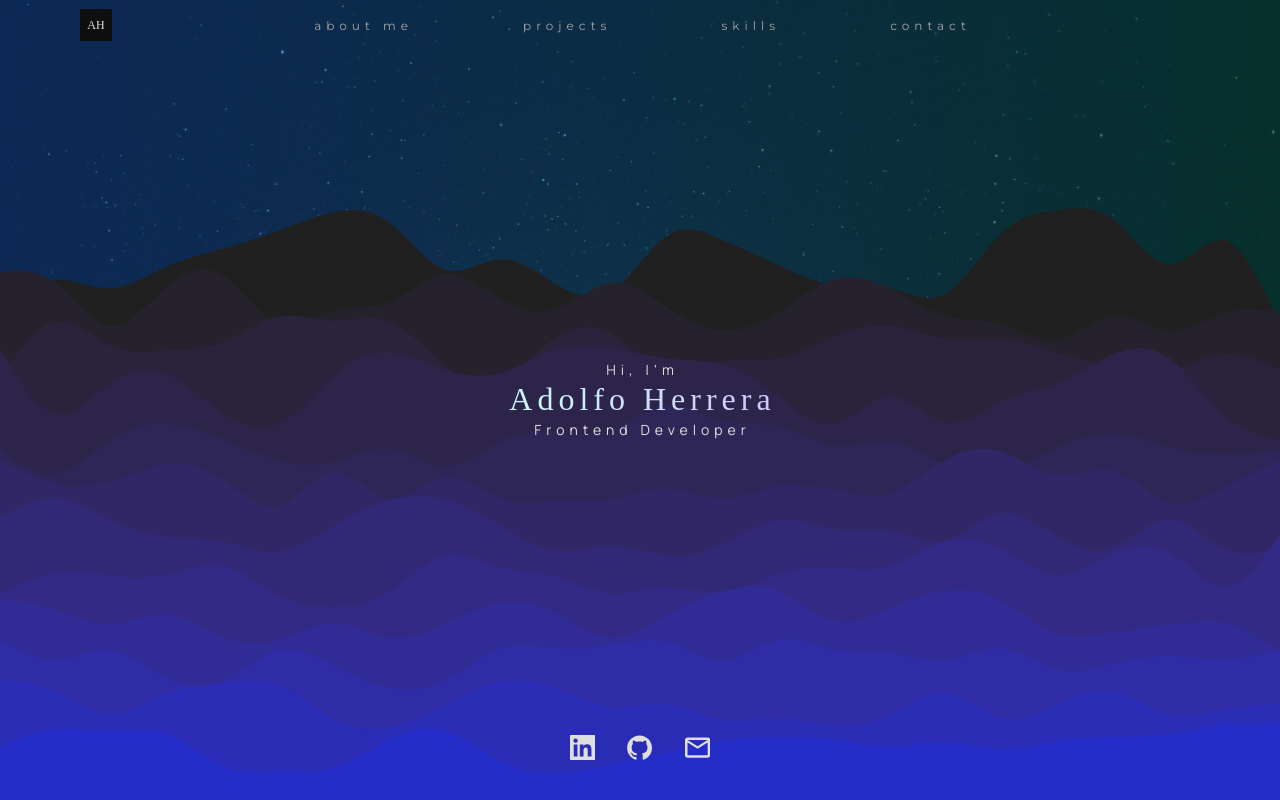
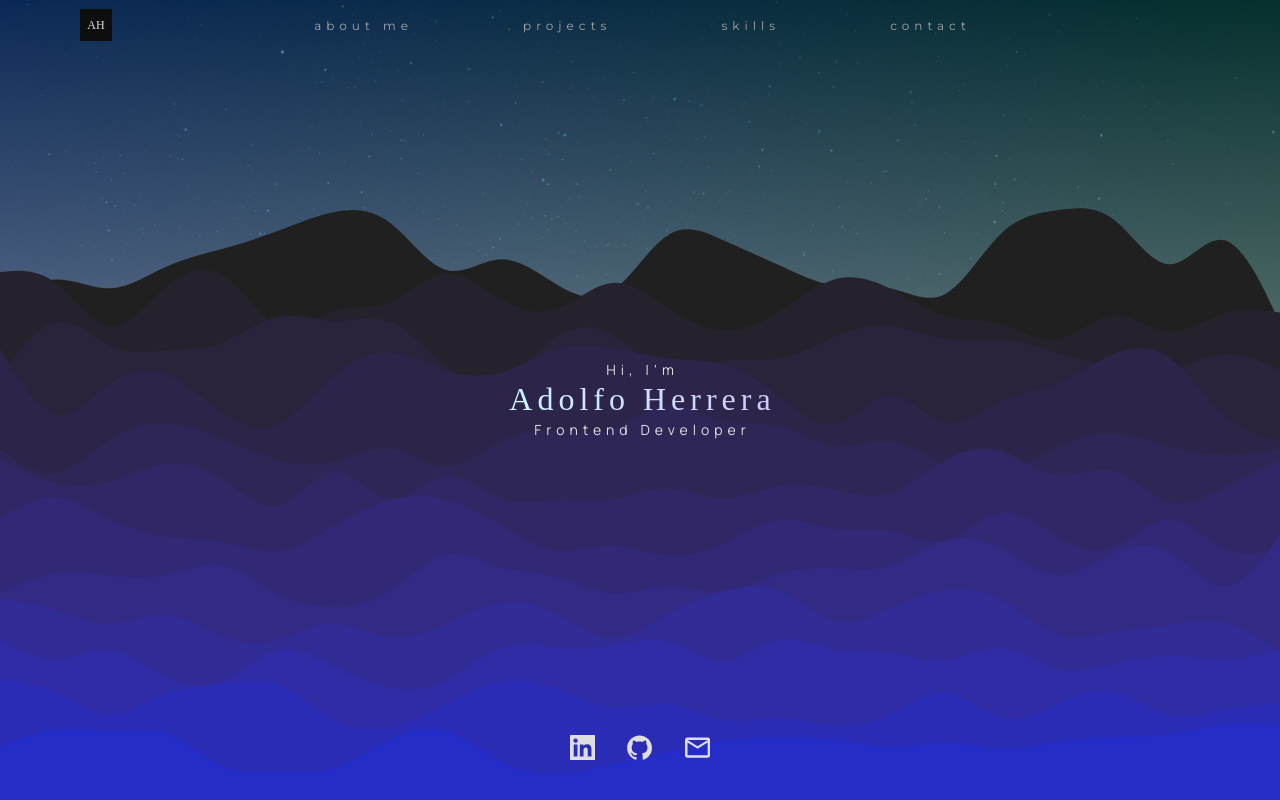
Before and after one commit to Wolfushima/portfolio, a React (Create React App) app: page / in a window 1280 px wide. Shown: the top 800 px of the page. Built offline with nearby package versions, Linux system fonts and the light colour scheme; a web font is replaced by a local one.

Commit message:
style: Fix svg divider gap, include background image for larger screens, add linear gradient to background image

```diff
--- a/src/sass/_home.scss
+++ b/src/sass/_home.scss
@@ -1,6 +1,5 @@
 .home {
   position: relative;
-  overflow: hidden;
   height: 100svh;
   min-height: 500px;
   width: 100%;
@@ -10,6 +9,32 @@
   url('../assets/home/stars-background.jpg');
   background-position: center;
   background-size: cover;
+  background-repeat: no-repeat;
+  @include breakpoint-up(large) {
+    background-image:
+    linear-gradient(to right, rgb(16, 67, 142, 0.6) 0%, rgb(8, 79, 74, 0.6) 100%),
+    url('../assets/home/stars-background-large.jpg');
+  }
+  &::after {
+    content: '';
+    height: 50%;
+    width: 100%;
+    position: absolute;
+    top: 0;
+    background: transparent;
+    background: linear-gradient(0deg, rgba(222, 222, 222, 0.4) 0%, transparent 100%);
+  }
+  /* svg margin fix */
+  &::before {
+    content: '';
+    position: absolute;
+    height: 4px;
+    width: 100%;
+    background-color: #242dc7;
+    bottom: -2px;
+    z-index: 10;
+  }
+  /* */
   &__layered-waves {
     position: absolute;
     height: 80%;
@@ -18,6 +43,7 @@
     bottom: 0;
   }
   &__wrapper {
+    overflow: hidden;
     height: 100%;
     width: 100%;
   }
```
